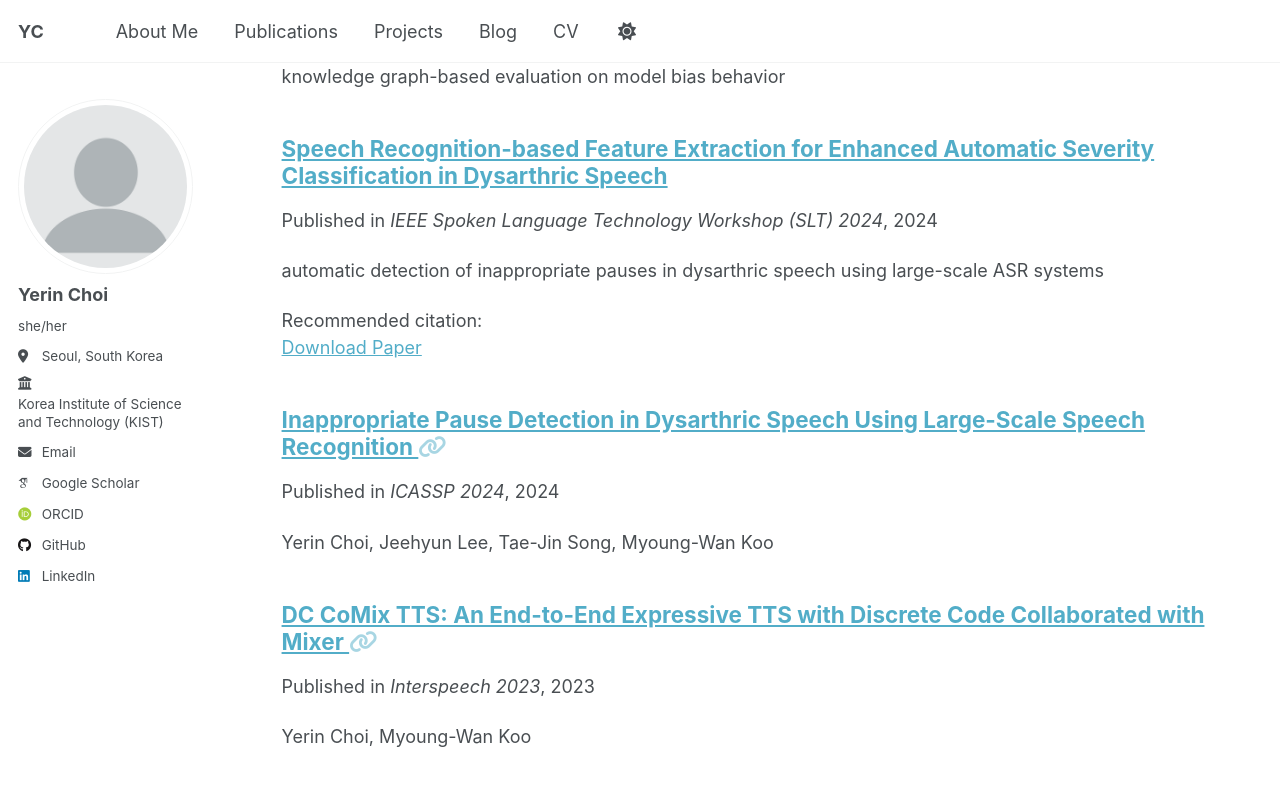
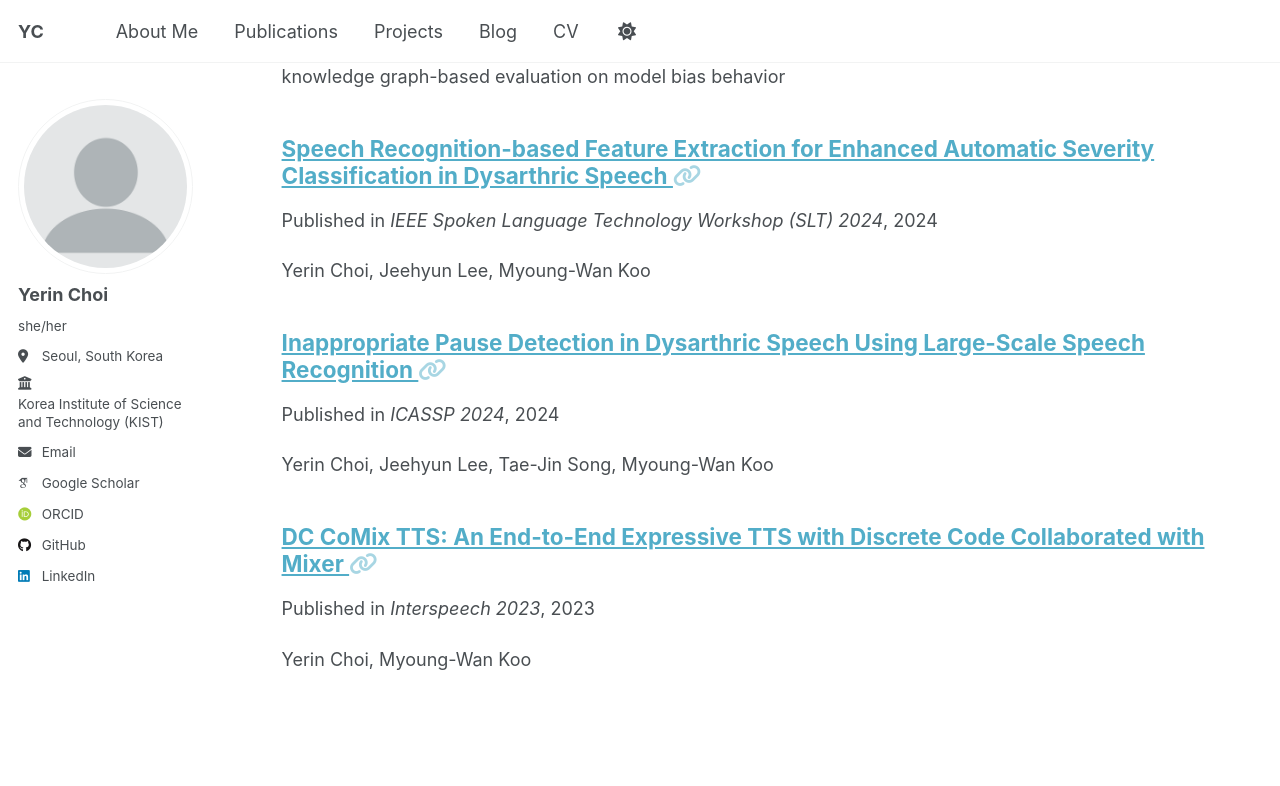
Before and after one commit to lakahaga/lakahaga.github.io, a Jekyll site: the page built from _pages/publications.html, in a window 1280 px wide and 900 px high, scrolled down 364 px. Shown: the top 786 px of the window. Built offline with Jekyll 4.4.1, drawn with Linux system fonts in a browser that asks for light colours; some web fonts are replaced; a script that is not in the unit is left out.

Commit message:
Update 2024-slt-dysarthria.md

```diff
--- a/_publications/2024-slt-dysarthria.md
+++ b/_publications/2024-slt-dysarthria.md
@@ -3,11 +3,10 @@ title: "Speech Recognition-based Feature Extraction for Enhanced Automatic Sever
 collection: publications
 category: conferences
 permalink: /publication/2024-slt-dysarthria
-excerpt: 'automatic detection of inappropriate pauses in dysarthric speech using large-scale ASR systems'
+excerpt: 'Yerin Choi, Jeehyun Lee, Myoung-Wan Koo'
 date: 2024-12-04
 venue: "IEEE Spoken Language Technology Workshop (SLT) 2024"
-paperurl: "https://ieeexplore.ieee.org/document/10447681"
-citation: ""
+link: "https://ieeexplore.ieee.org/document/10447681"
 ---
 
 First Co-author. Poster presentation at SLT 2024.
```
